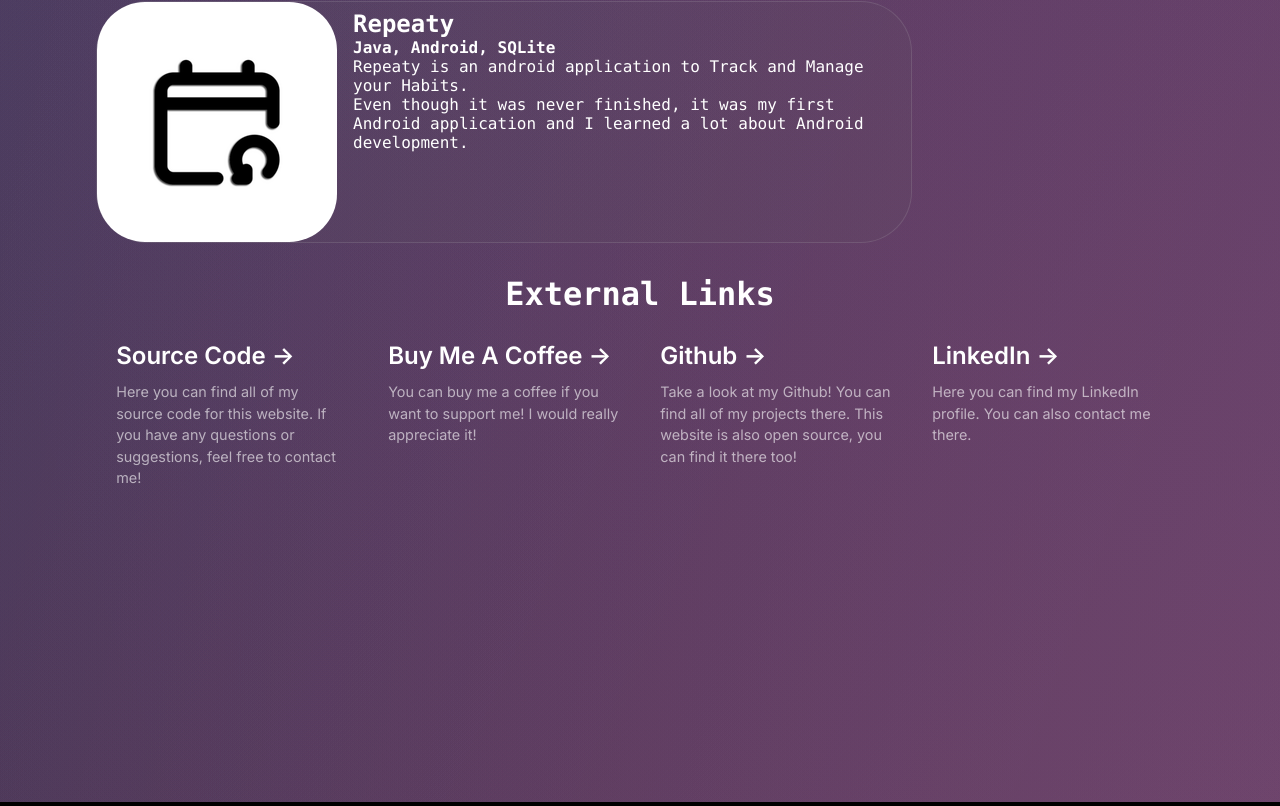
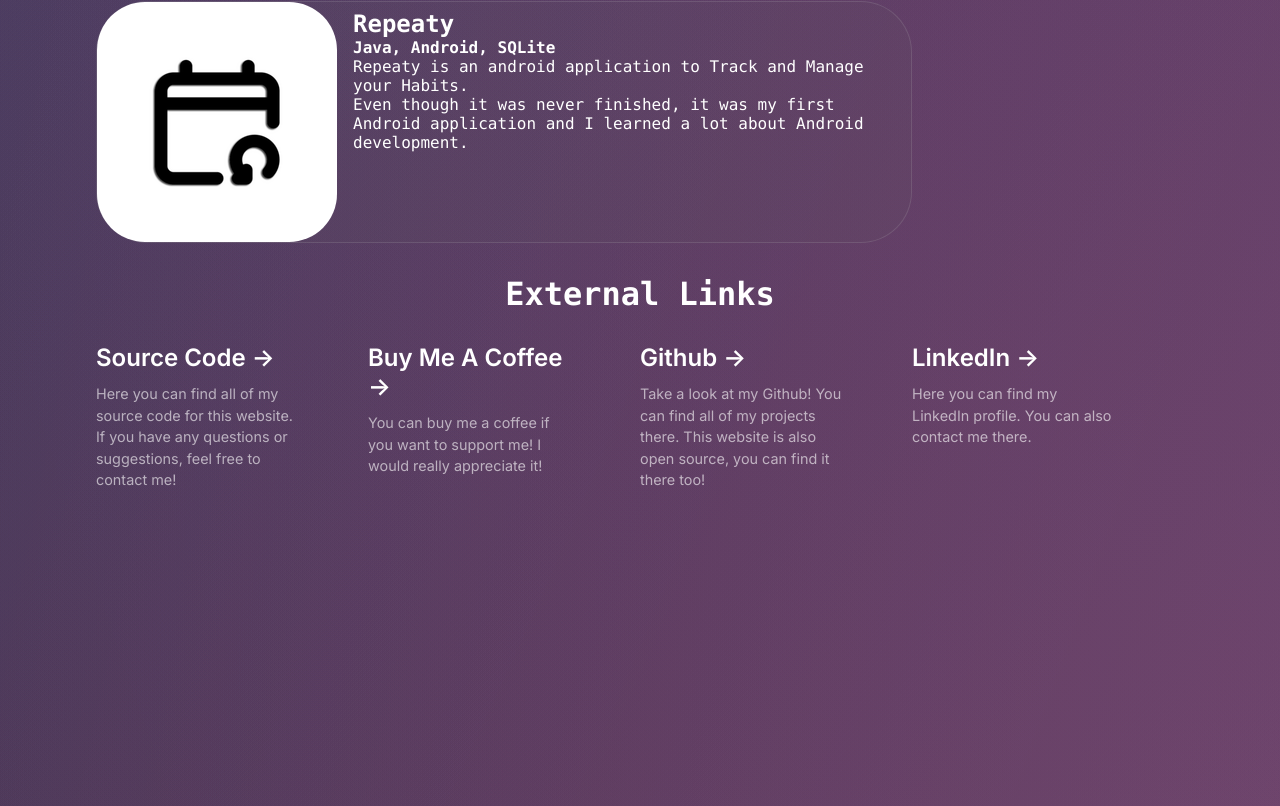
Before and after one commit to lukassobotik/personal-website, a Next.js app: page / in a window 1280 px wide. Shown: the part 3026-3832 px from the top of the page. Built offline with nearby package versions, Linux system fonts and the light colour scheme.

Commit message:
External Links On Scroll Animation

```diff
--- a/animations.tsx
+++ b/animations.tsx
@@ -58,3 +58,39 @@ export const FadeRight: FC<PropsWithChildren> = ({ children }) => (
         {children}
     </AnimateIn>
 );
+
+export const FadeUp0: FC<PropsWithChildren> = ({ children }) => (
+    <AnimateIn
+        from={{ opacity: 0, translate: "0 2rem" }}
+        to={{ opacity: 1, translate: "none" }}
+        className={styles.even_featured_project}>
+        {children}
+    </AnimateIn>
+);
+
+export const FadeUp100: FC<PropsWithChildren> = ({ children }) => (
+    <AnimateIn
+        from={{ opacity: 0, translate: "0 2rem" }}
+        to={{ opacity: 1, translate: "none", transitionDelay: "100ms" }}
+        className={styles.even_featured_project}>
+        {children}
+    </AnimateIn>
+);
+
+export const FadeUp200: FC<PropsWithChildren> = ({ children }) => (
+    <AnimateIn
+        from={{ opacity: 0, translate: "0 2rem" }}
+        to={{ opacity: 1, translate: "none", transitionDelay: "200ms" }}
+        className={styles.even_featured_project}>
+        {children}
+    </AnimateIn>
+);
+
+export const FadeUp300: FC<PropsWithChildren> = ({ children }) => (
+    <AnimateIn
+        from={{ opacity: 0, translate: "0 2rem" }}
+        to={{ opacity: 1, translate: "none", transitionDelay: "300ms" }}
+        className={styles.even_featured_project}>
+        {children}
+    </AnimateIn>
+);
--- a/pages/index.tsx
+++ b/pages/index.tsx
@@ -5,6 +5,7 @@ import Link from "next/link";
 import Head from "next/head";
 import FeaturedProjects from "./featuredProjects";
 import {useEffect} from "react";
+import {FadeUp0, FadeUp100, FadeUp200, FadeUp300} from "../animations";
 
 const inter = Inter({ subsets: ['latin'] })
 
@@ -185,6 +186,7 @@ export default function Home() {
           External Links
         </h2>
         <div className={styles.grid}>
+          <FadeUp0>
             <a href="https://github.com/PuckyEU/puckyeu.github.io" className={styles.card}>
               <h2 className={inter.className}>
                 Source Code <span>-&gt;</span>
@@ -193,7 +195,9 @@ export default function Home() {
                 Here you can find all of my source code for this website. If you have any questions or suggestions, feel free to contact me!
               </p>
             </a>
+          </FadeUp0>
 
+          <FadeUp100>
             <a href="https://www.buymeacoffee.com/puckyeu" className={styles.card}>
               <h2 className={inter.className}>
                 Buy Me A Coffee <span>-&gt;</span>
@@ -202,7 +206,9 @@ export default function Home() {
                 You can buy me a coffee if you want to support me! I would really appreciate it!
               </p>
             </a>
+          </FadeUp100>
 
+          <FadeUp200>
             <a href="https://github.com/PuckyEU" className={styles.card}>
               <h2 className={inter.className}>
                 Github <span>-&gt;</span>
@@ -211,7 +217,9 @@ export default function Home() {
                 Take a look at my Github! You can find all of my projects there. This website is also open source, you can find it there too!
               </p>
             </a>
+          </FadeUp200>
 
+          <FadeUp300>
             <a href="https://www.linkedin.com/in/lukassobotik/" className={styles.card}>
               <h2 className={inter.className}>
                 LinkedIn <span>-&gt;</span>
@@ -220,6 +228,7 @@ export default function Home() {
                 Here you can find my LinkedIn profile. You can also contact me there.
               </p>
             </a>
+          </FadeUp300>
         </div>
       </main>
     </>
```
Lines whose indentation alone changed are shown as unchanged.
